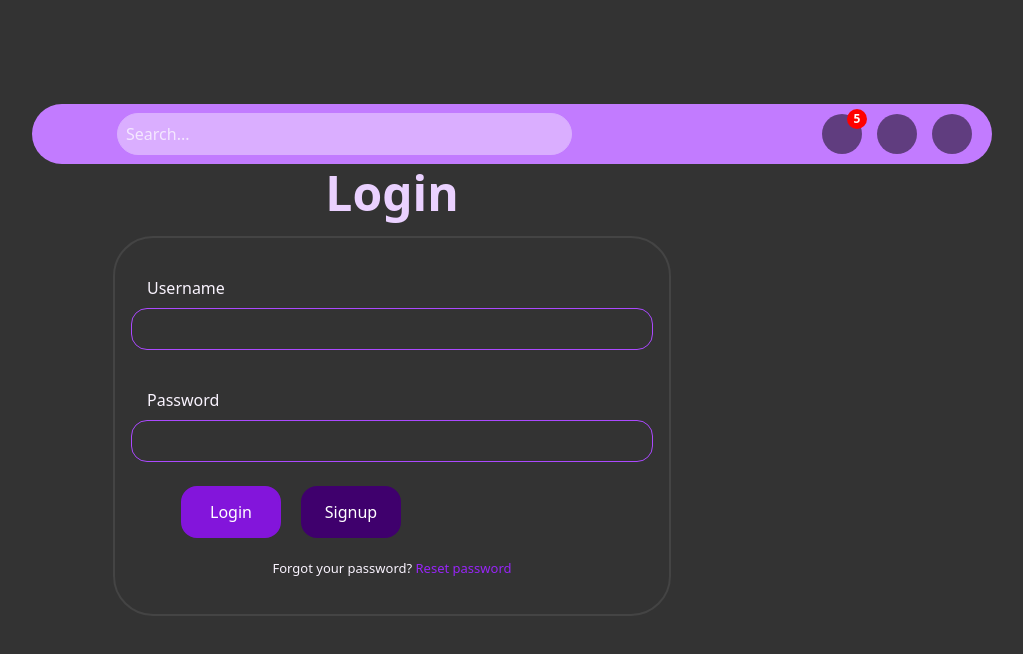
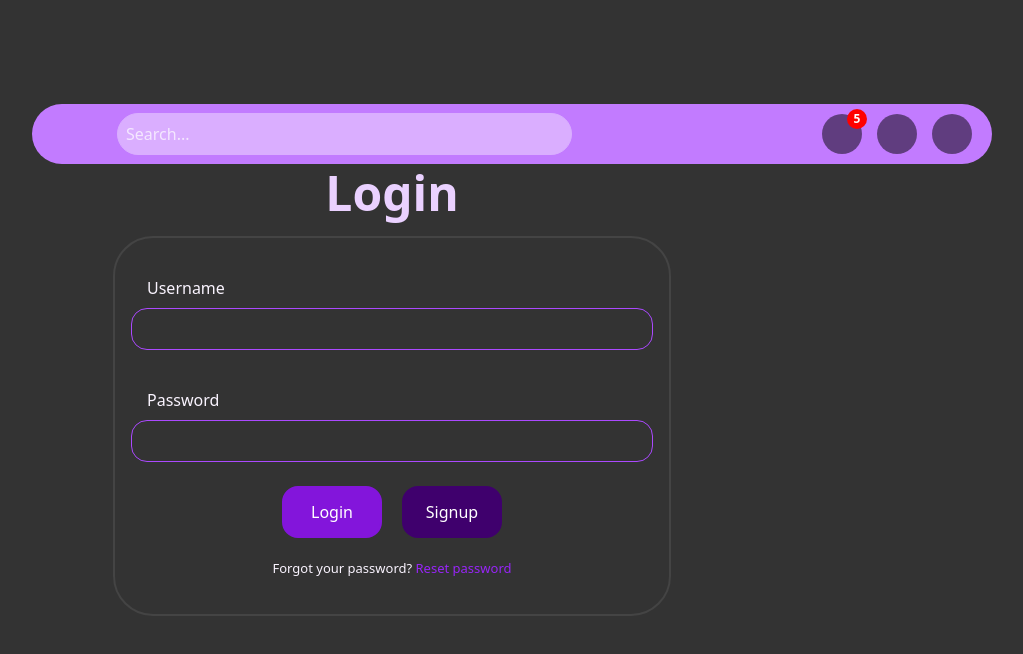
Before and after one commit to Im2rnado/within, a React (Create React App) app in the folder client/client/: page / in a window 1280 px wide. Shown: the top 654 px of the page, without its empty margins (248-1271 px from the left). Built offline with nearby package versions, Linux system fonts and the light colour scheme.

Commit message:
button postions in login form

```diff
--- a/client/client/src/components/login.js
+++ b/client/client/src/components/login.js
@@ -63,7 +63,7 @@ export default function Login({ toggleView }) {
                             <p>{errorMessage}</p>
                         </div>
                     )}
-
+                    <div className="login-button-container">
                             {/* Login Button */}
                         <Button className="login-button" type="submit">
                             Login
@@ -77,6 +77,9 @@ export default function Login({ toggleView }) {
                         >
                             Signup
                         </Button>
+                    </div>
+
+
 
                     {/* Forgot password */}
                     {
--- a/client/client/src/index.css
+++ b/client/client/src/index.css
@@ -60,13 +60,16 @@ body {
   box-shadow: none;
   color: #AB49FF !important;
 }
-
+.login-button-container{
+  display: flex;
+  width: 100%;
+  justify-content: center;
+}
 .login-button {
   background: linear-gradient(to right, #8315DB, #8315DB);
   border: 2px solid #8315DB !important;
   color: #FAF4FF;
   margin-top: 24px;
-  margin-left: 50px;
   padding-right: 32px;
   padding-left: 32px;
   border-radius: 16px !important;
```
Lines whose indentation alone changed are shown as unchanged.
